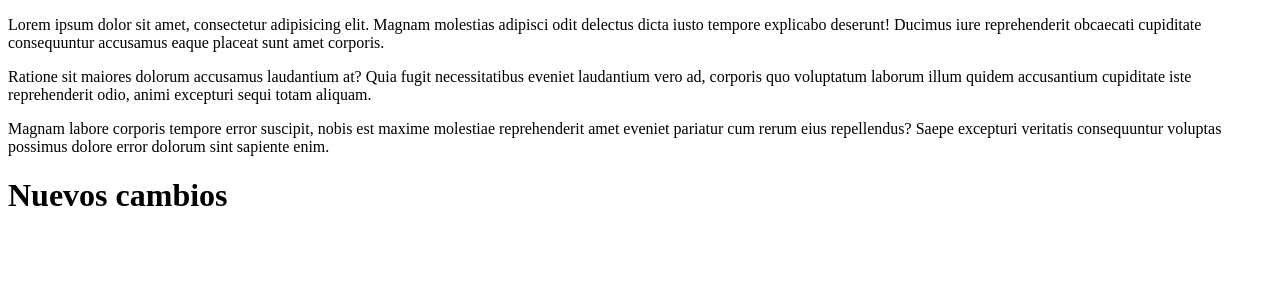
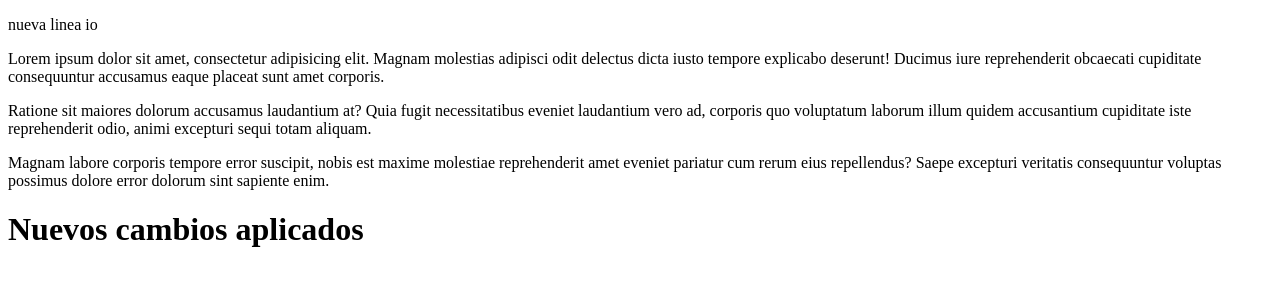
Before and after one commit to miguellaves/MiProyecto2, a plain HTML site: page index.html in a window 1280 px wide. Drawn offline with Linux system fonts and the light colour scheme.

Commit message:
nuevos cambios aplicados

```diff
--- a/index.html
+++ b/index.html
@@ -6,11 +6,12 @@
     <title>Document</title>
 </head>
 <body>
+    <p>nueva linea io</p>
     <div class="principal">
         <p>Lorem ipsum dolor sit amet, consectetur adipisicing elit. Magnam molestias adipisci odit delectus dicta iusto tempore explicabo deserunt! Ducimus iure reprehenderit obcaecati cupiditate consequuntur accusamus eaque placeat sunt amet corporis.</p>
         <p>Ratione sit maiores dolorum accusamus laudantium at? Quia fugit necessitatibus eveniet laudantium vero ad, corporis quo voluptatum laborum illum quidem accusantium cupiditate iste reprehenderit odio, animi excepturi sequi totam aliquam.</p>
         <p>Magnam labore corporis tempore error suscipit, nobis est maxime molestiae reprehenderit amet eveniet pariatur cum rerum eius repellendus? Saepe excepturi veritatis consequuntur voluptas possimus dolore error dolorum sint sapiente enim.</p>
     </div>
-    <h1>Nuevos cambios</h1>
+    <h1>Nuevos cambios aplicados</h1>
 </body>
 </html>
```
